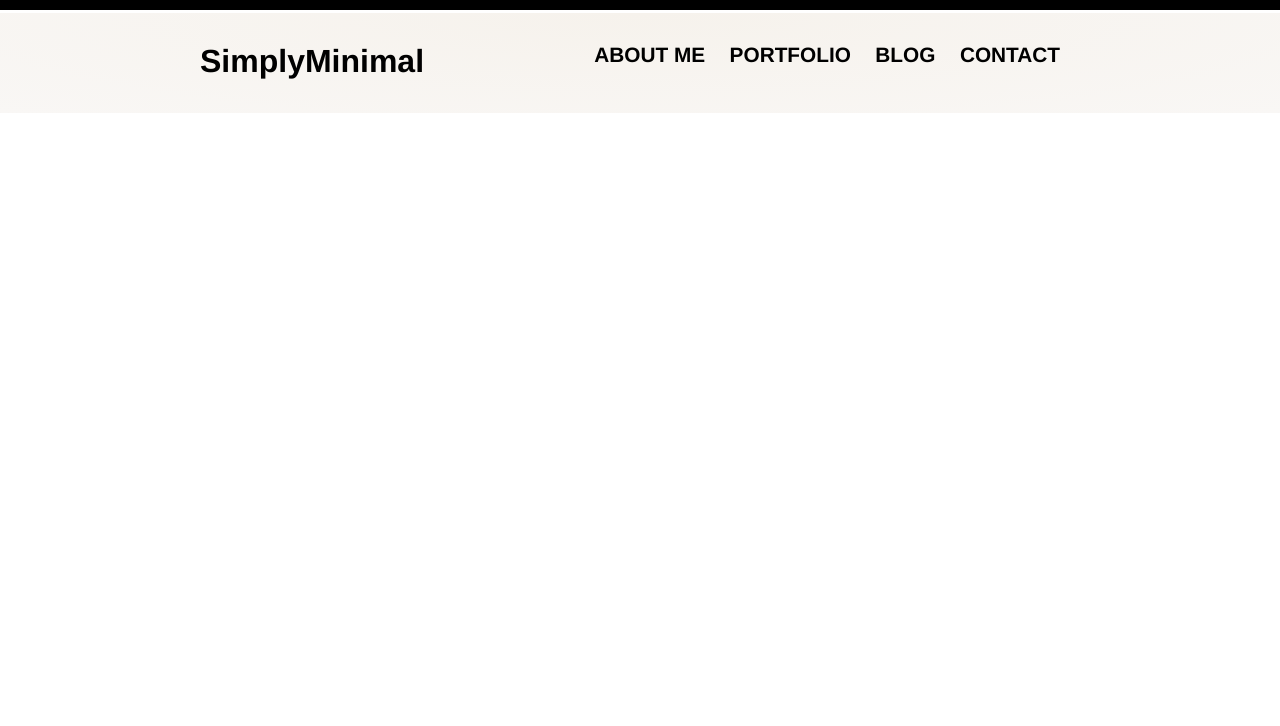
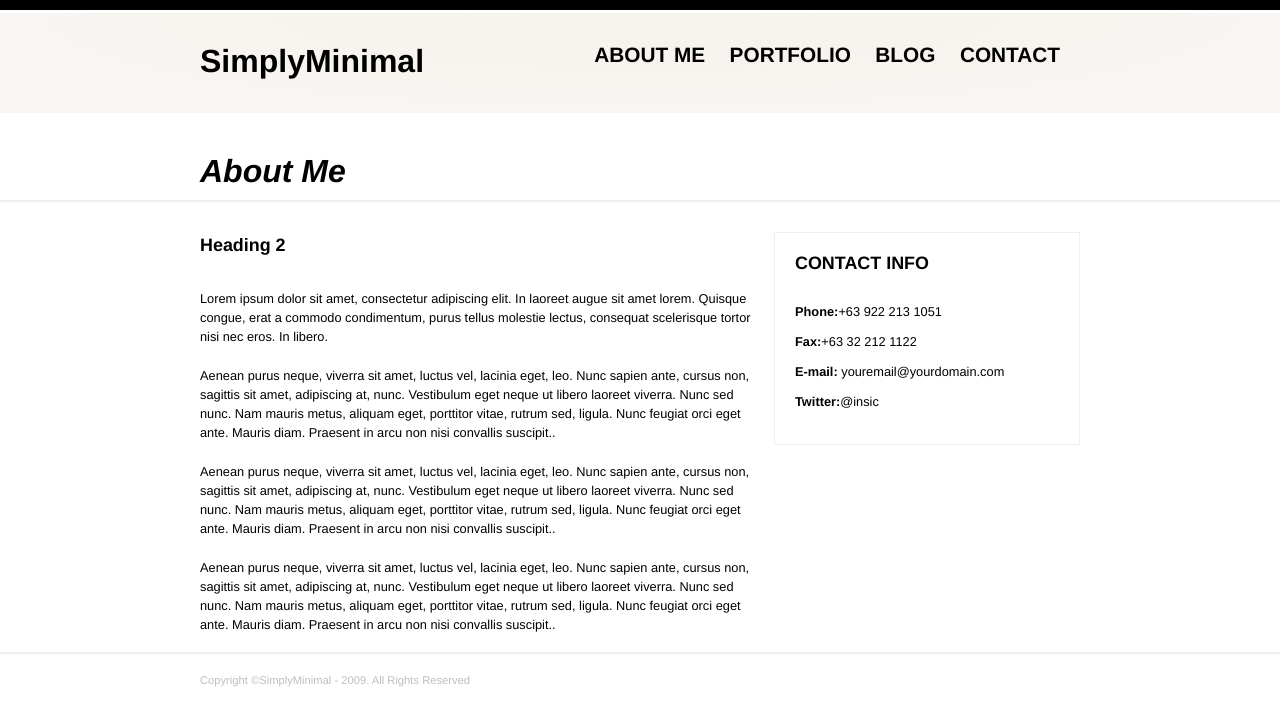
Before and after one commit to mengiishita/website_design_practice, a plain HTML site: page webpage2/about.html in a window 1280 px wide. Drawn offline with Linux system fonts and the light colour scheme; a web font is replaced by a local one.

Commit message:
About Page done :)

```diff
--- a/webpage2/about.html
+++ b/webpage2/about.html
@@ -18,5 +18,25 @@
 				</ul>
 			</nav>
 		</header>
+		<div class ="heading-about-me">
+			<p class ="about-me">About Me</p>
+		</div>
+		<div class ="text-content">
+			<section class = "text">
+				<h4>Heading 2</h4>
+				<p>Lorem ipsum dolor sit amet, consectetur adipiscing elit. In laoreet augue sit amet lorem. Quisque congue, erat a commodo condimentum, purus tellus molestie lectus, consequat scelerisque tortor nisi nec eros. In libero.</br></br>Aenean purus neque, viverra sit amet, luctus vel, lacinia eget, leo. Nunc sapien ante, cursus non, sagittis sit amet, adipiscing at, nunc. Vestibulum eget neque ut libero laoreet viverra. Nunc sed nunc. Nam mauris metus, aliquam eget, porttitor vitae, rutrum sed, ligula. Nunc feugiat orci eget ante. Mauris diam. Praesent in arcu non nisi convallis suscipit..</br></br>Aenean purus neque, viverra sit amet, luctus vel, lacinia eget, leo. Nunc sapien ante, cursus non, sagittis sit amet, adipiscing at, nunc. Vestibulum eget neque ut libero laoreet viverra. Nunc sed nunc. Nam mauris metus, aliquam eget, porttitor vitae, rutrum sed, ligula. Nunc feugiat orci eget ante. Mauris diam. Praesent in arcu non nisi convallis suscipit..</br></br>Aenean purus neque, viverra sit amet, luctus vel, lacinia eget, leo. Nunc sapien ante, cursus non, sagittis sit amet, adipiscing at, nunc. Vestibulum eget neque ut libero laoreet viverra. Nunc sed nunc. Nam mauris metus, aliquam eget, porttitor vitae, rutrum sed, ligula. Nunc feugiat orci eget ante. Mauris diam. Praesent in arcu non nisi convallis suscipit..</p>
+			</section>
+			<aside class ="contact">
+				<h4>CONTACT INFO</h4>
+				<p><span class ="bold">Phone:</span>+63 922 213 1051</p></br>
+				<p><span class ="bold">Fax:</span>+63 32 212 1122</p></br>
+				<p><span class ="bold">E-mail:</span> youremail@yourdomain.com</p></br>
+				<p><span class ="bold">Twitter:</span><span class ="underline">@insic</span></p></br>
+			</aside>
+		</div>
+		<footer>
+			<p class ="copyright">Copyright &copy;SimplyMinimal - 2009. All Rights Reserved</p>
+		</footer>
+
 	</body>
 </html>
--- a/webpage2/simplyMinimal.css
+++ b/webpage2/simplyMinimal.css
@@ -1,6 +1,10 @@
 *{
 	margin: 0;
 	padding: 0;
+}
+body{
+
+	 font-family: 'Helvetica Neue';
 }
 
 .top-black-strip{
@@ -206,3 +210,42 @@ h3:hover{
 	font-size: 70%;
 	padding: 20px 200px;
 }
+.about-me{
+	padding: 40px 200px 10px 200px;
+	border-bottom:2px solid #EFEFEF;
+	font-size: 200%;
+	font-weight: 900;
+	font-style: italic;
+}
+
+.text-content{
+	padding: 30px 200px 40px 200px;
+	height: 380px;
+	border-bottom: 2px solid #EFEFEF;
+
+}
+.text{
+	float: left;
+	width: 63%;
+	font-size: 80%;
+	line-height: 1.5;
+}
+.contact{
+	float: right;
+	width: 30%;
+	padding: 20px;
+	font-size: 80%;
+	border:1px solid #EFEFEF;
+
+
+}
+h4{
+	font-size: 140%;
+	padding-bottom: 30px;
+}
+.bold{
+	font-weight: 700;
+}
+.underline:hover{
+ text-decoration: underline;
+}
```
